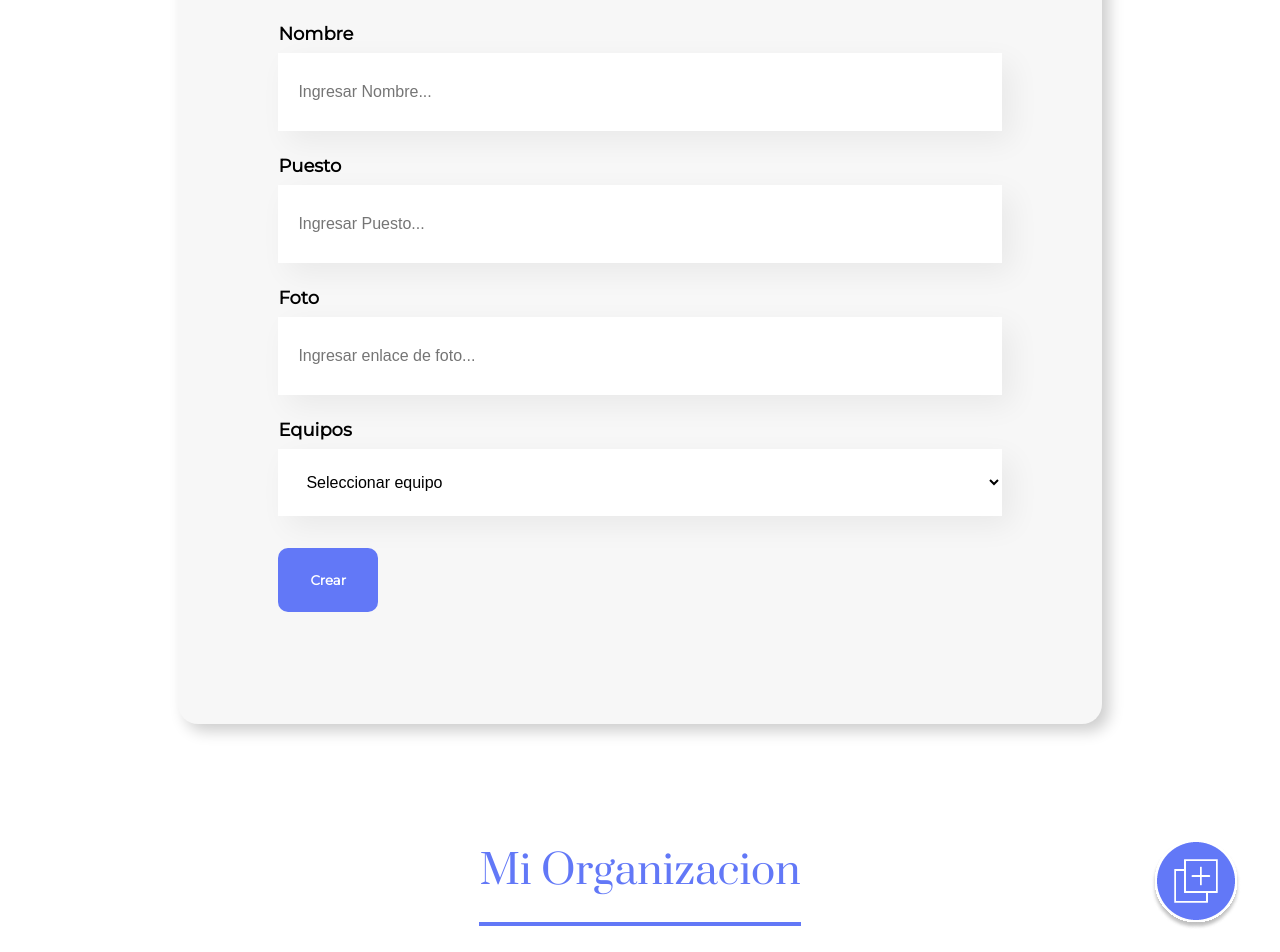
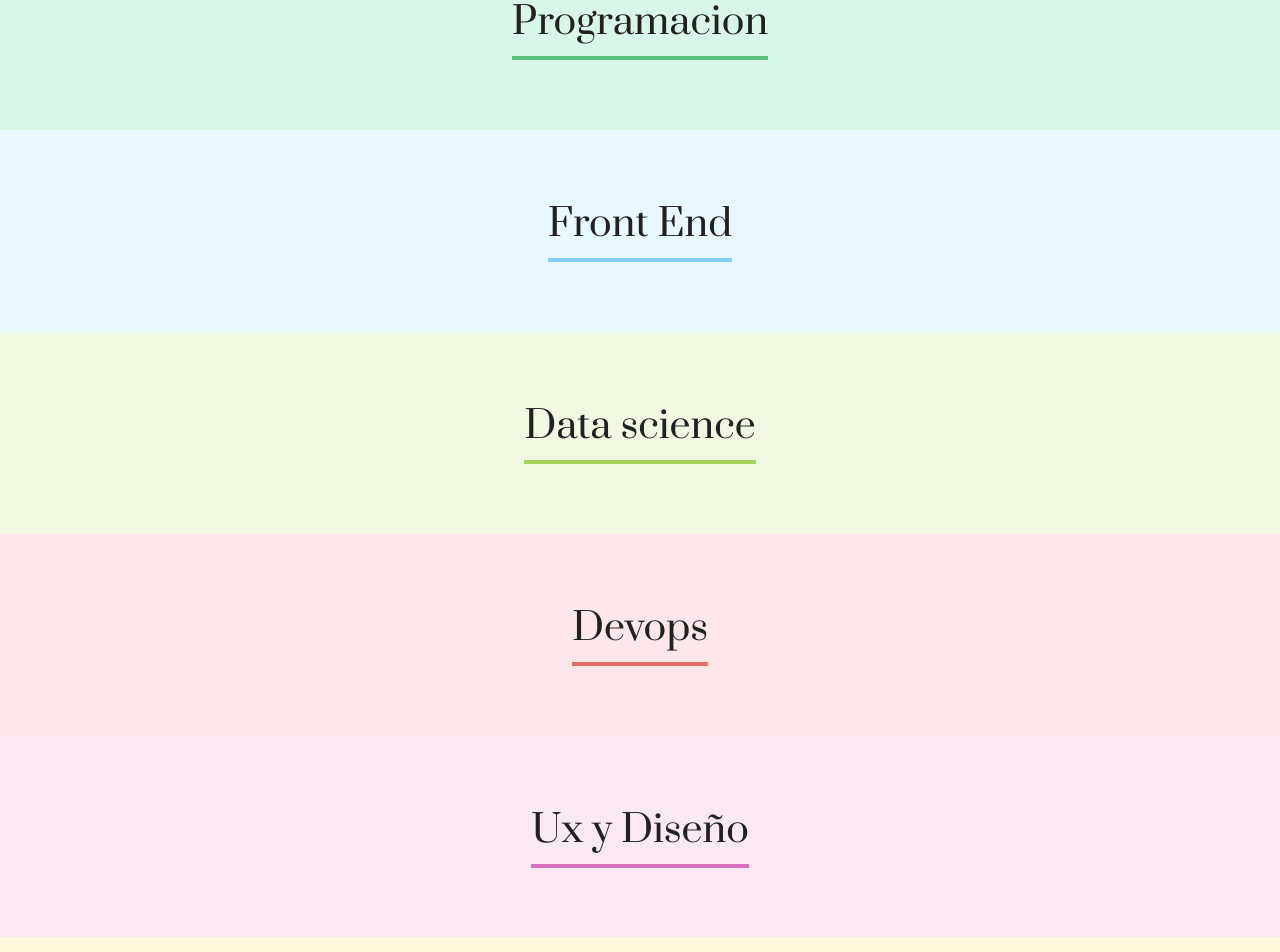
Before and after one commit to devbastian08/org, a React (Create React App) app: page / in a window 1280 px wide. Shown: the part 540-1492 px from the top of the page. Built offline with nearby package versions, Linux system fonts and the light colour scheme.

Commit message:
10-7-2023

```diff
--- a/src/App.js
+++ b/src/App.js
@@ -4,18 +4,60 @@
 import Header from "./components/Header/Header";
 import Formulario from "./components/Formulario/Formulario";
 import MiOrg from "./components/MiOrg";
+import Equipo from "./components/Equipo";
 
 function App() {
-  const [mostrarForm, actualizarMostrar] = useState(true);
+  const [mostrarForm, actualizarMostrar] = useState(false);
   const cambiarMostrar = () => {
     actualizarMostrar(!mostrarForm);
   };
+  const equipos = [
+    {
+      titulo: "Programacion",
+      colorprincipal: "#57C278",
+      colorsecundario: "#D9F7E9",
+    },
+    {
+      titulo: "Front End",
+      colorprincipal: "#82CFFA",
+      colorsecundario: "#E8F8FF",
+    },
+    {
+      titulo: "Data science",
+      colorprincipal: "#A6D157",
+      colorsecundario: "#F0F8E2",
+    },
+    {
+      titulo: "Devops",
+      colorprincipal: "#E06B69",
+      colorsecundario: "#FDE7E8",
+    },
+    {
+      titulo: "Ux y Diseño",
+      colorprincipal: "#DB6EBF",
+      colorsecundario: "#FAE9F5",
+    },
+    {
+      titulo: "Movil",
+      colorprincipal: "#FFBA05",
+      colorsecundario: "#FFF5D9",
+    },
+    {
+      titulo: "Innovacion y Gestion",
+      colorprincipal: "#FF8A29",
+      colorsecundario: "#FFEEDF",
+    },
+  ];
+
   return (
     <div>
       <Header />
       {mostrarForm && <Formulario />}
       {/*mostrarForm === true ? <Formulario /> : <div />*/}
       <MiOrg cambiarMostrar={cambiarMostrar} />
+      {equipos.map((equipos) => {
+        return <Equipo datos={equipos} key={equipos.titulo} />;
+      })}
     </div>
   );
 }
--- /dev/null
+++ b/src/components/Equipo/Equipo.css
@@ -0,0 +1,15 @@
+.equipo{
+    width: 100%;
+    padding: 32px ;
+    box-sizing: border-box;
+    text-align: center;
+    font-size: 32px;
+}
+.equipo h3{
+    font-weight: 400;
+    color : #212121;
+    border-bottom: 4px solid ;
+    display: inline-block;
+    padding-bottom: 8px;
+
+}
--- /dev/null
+++ b/src/components/Equipo/index.js
@@ -0,0 +1,16 @@
+import React from "react";
+import "./Equipo.css";
+
+const Equipo = (props) => {
+  const { colorprincipal, colorsecundario, titulo } = props.datos;
+  const obj = { backgroundColor: colorsecundario };
+  const titulostyle = { borderColor: colorprincipal };
+  return (
+    <section className="equipo" style={obj}>
+      <h3 style={titulostyle}>{titulo}</h3>
+      <div className="colaboradores"></div>
+    </section>
+  );
+};
+
+export default Equipo;
```
